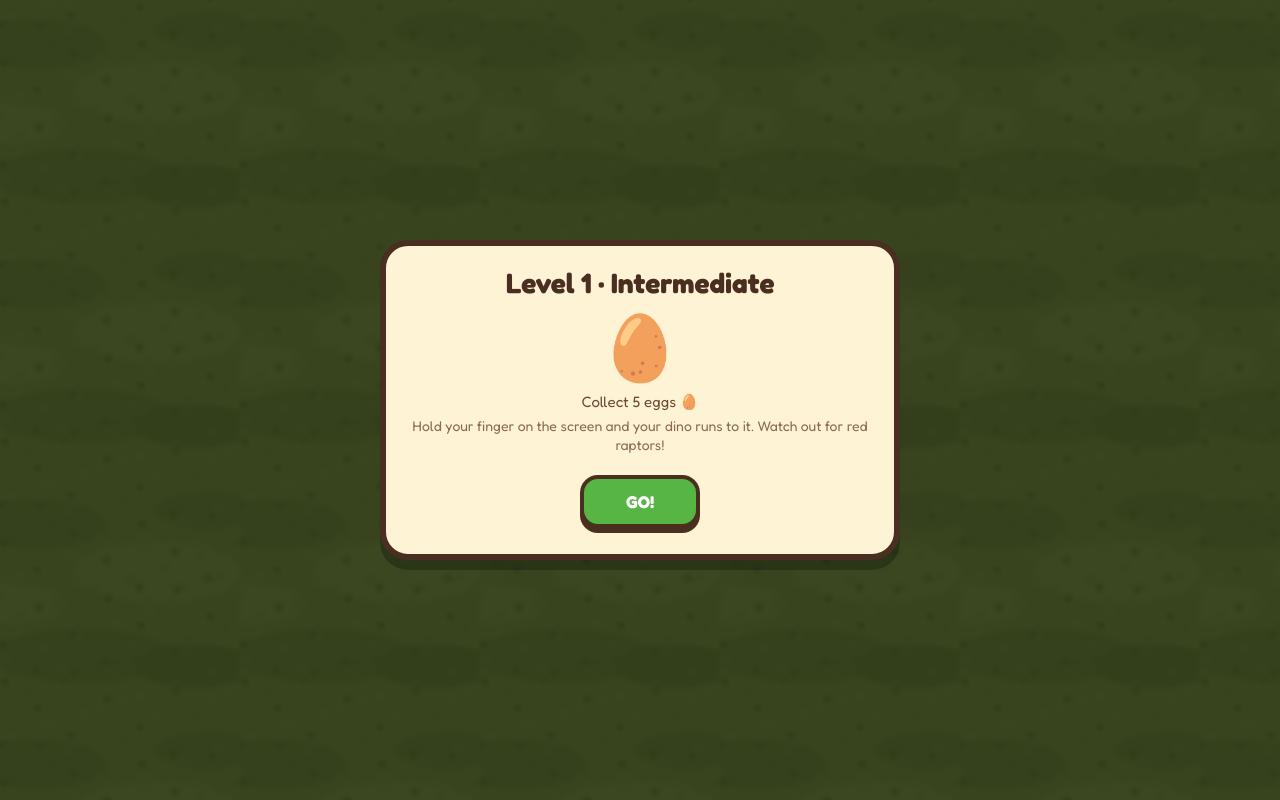
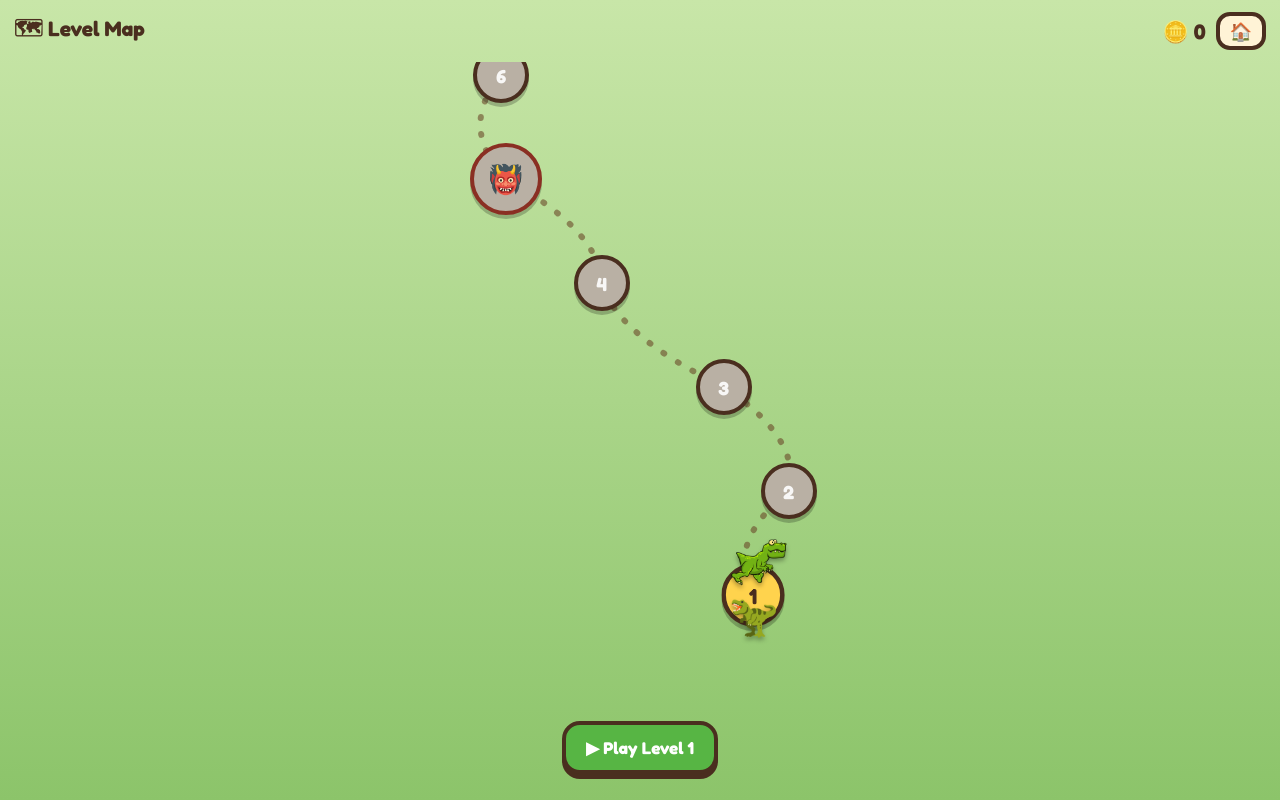
Before and after one commit to Capelard/Dino-Survival, a website: page index.html in a window 1280 px wide. Both pictures are taken after a click on the element 490 px from the left and 366 px from the top of the page. Drawn offline with Linux system fonts and the light colour scheme.

Commit message:
v2.0: Angry Birds style level map - winding dotted path, star nodes, boss nodes, dino marker hops to next level

```diff
--- a/index.html
+++ b/index.html
@@ -3,7 +3,7 @@
 <head>
 <meta charset="UTF-8">
 <meta name="viewport" content="width=device-width, initial-scale=1.0, maximum-scale=1.0, user-scalable=no">
-<title>Dino Survival v1.9</title>
+<title>Dino Survival v2.0</title>
 <link rel="manifest" href="manifest.webmanifest">
 <meta name="theme-color" content="#79c14e">
 <link rel="apple-touch-icon" href="icon-192.png">
@@ -86,6 +86,26 @@
   #btnPause{position:fixed;bottom:16px;right:14px;z-index:12;width:54px;height:54px;border-radius:50%;
     border:4px solid var(--bark);background:var(--cream);color:var(--bark);font-size:20px;font-weight:700;
     box-shadow:0 4px 0 rgba(0,0,0,.25);display:none;font-family:inherit}
+  #scrMap{flex-direction:column;padding:0;background:linear-gradient(#c8e6a8,#8cc46a)}
+  #mapHead{width:100%;display:flex;align-items:center;gap:10px;padding:12px 14px;font-weight:700;color:var(--bark);font-size:21px}
+  #mapHead .sp{flex:1}
+  #mapHead button{border:4px solid var(--bark);background:var(--cream);border-radius:14px;font-size:18px;padding:4px 10px;font-family:inherit}
+  #mapScroll{flex:1;width:100%;overflow-y:auto;position:relative;-webkit-overflow-scrolling:touch}
+  #mapPath{position:relative;width:100%}
+  #mapSvg{position:absolute;left:0;top:0;width:100%;height:100%}
+  .mapNode{position:absolute;width:56px;height:56px;margin:-28px 0 0 -28px;border-radius:50%;border:4px solid var(--bark);
+    display:flex;align-items:center;justify-content:center;font-weight:700;font-family:inherit;font-size:19px;color:#fff;
+    box-shadow:0 4px 0 rgba(0,0,0,.22);padding:0}
+  .mapNode.done{background:#57b544}
+  .mapNode.cur{background:var(--gold);color:var(--bark);animation:mapPulse 1.1s infinite}
+  .mapNode.lock{background:#b9b0a4;color:rgba(255,255,255,.9)}
+  .mapNode.boss{width:72px;height:72px;margin:-36px 0 0 -36px;font-size:28px;border-color:#8a2f23}
+  .mapNode .st{position:absolute;top:-15px;right:-4px;font-size:15px}
+  #mapMarker{position:absolute;width:48px;height:60px;pointer-events:none;z-index:3;filter:drop-shadow(0 3px 2px rgba(0,0,0,.3))}
+  #mapMarker img{height:48px;transform:scaleX(-1)}
+  #mapMarker .mfall{font-size:40px;display:none}
+  #mapFoot{width:100%;padding:10px 14px 20px;display:flex;justify-content:center}
+  @keyframes mapPulse{0%,100%{transform:scale(1)}50%{transform:scale(1.14)}}
   .hidden{display:none !important}
   .bigemo{font-size:64px;margin:6px 0}
 </style>
@@ -101,6 +121,14 @@
 <div id="lives" class="pill">❤️❤️❤️</div>
 <div id="bosshud"><div id="bossbar"><div id="bossfill"></div></div></div>
 <div id="hpwrap" class="hidden"><div id="hpbar"><div id="hpfill"></div></div></div>
+<div id="scrMap" class="overlay hidden">
+  <div id="mapHead">🗺 Level Map<span class="sp"></span><span id="mapPts"></span><button id="btnMapMenu">🏠</button></div>
+  <div id="mapScroll"><div id="mapPath">
+    <svg id="mapSvg" preserveAspectRatio="none"></svg>
+    <div id="mapMarker"><img id="mapMarkerImg" src="" onerror="this.style.display='none';this.nextElementSibling.style.display='block'"><span class="mfall">🦖</span></div>
+  </div></div>
+  <div id="mapFoot"><button id="btnMapPlay" class="btn green">▶ Play</button></div>
+</div>
 <div id="toast"></div>
 <button id="btnPause">⏸</button>
 <div id="scrPause" class="overlay hidden">
@@ -115,7 +143,7 @@
 <!-- DINO SELECT -->
 <div id="scrSelect" class="overlay">
   <div class="panel">
-    <h1>🦖 DINO SURVIVAL <span style="font-size:14px;color:#8a6a50">v1.9</span></h1>
+    <h1>🦖 DINO SURVIVAL <span style="font-size:14px;color:#8a6a50">v2.0</span></h1>
     <p class="sub">Pick your dinosaur and start playing!</p>
     <div id="diffRow" style="display:flex;gap:8px;justify-content:center;margin:2px 0 10px;flex-wrap:wrap">
       <button class="btn small gray diffbtn" data-diff="beginner">🐣 Beginner</button>
@@ -626,8 +654,8 @@ function openMiniOffer(){
   $('offerText').textContent=pendingMini.text+'  Play for bonus points, or skip and keep going.';
   hideAllOverlays();show('scrOffer');
 }
-function openShopGate(){ // after mini game or skip → intro next level
-  hideAllOverlays();showIntro();
+function openShopGate(){ // after mini game or skip → level map → intro
+  hideAllOverlays();showMap(true);
 }
 function showIntro(){
   const q=questFor(S.level);
@@ -1287,6 +1315,94 @@ function draw(){
   }
 }
 
+/* ============ LEVEL MAP ============ */
+let mapNodes={};
+function buildMap(){
+  const path=$('mapPath'),svg=$('mapSvg');
+  path.querySelectorAll('.mapNode').forEach(function(n){n.remove();});
+  const Wpx=window.innerWidth;
+  const maxL=Math.max(S.level+8,12);
+  const rowH=104,pad=110;
+  const totalH=pad*2+(maxL-1)*rowH;
+  path.style.height=totalH+'px';
+  mapNodes={};
+  for(let i=1;i<=maxL;i++){
+    mapNodes[i]={x:Wpx/2+Math.sin(i*0.85)*Math.min(Wpx*0.30,150),
+                 y:totalH-pad-(i-1)*rowH};
+  }
+  let d='',prev=null;
+  for(let i=1;i<=maxL;i++){const n=mapNodes[i];
+    if(prev){
+      const cx=(prev.x+n.x)/2+(i%2?46:-46),cy=(prev.y+n.y)/2;
+      n.ctrl={x:cx,y:cy};
+      d+=(d?' ':'')+'M'+prev.x+' '+prev.y+' Q'+cx+' '+cy+' '+n.x+' '+n.y;
+    }
+    prev=n;
+  }
+  svg.setAttribute('viewBox','0 0 '+Wpx+' '+totalH);
+  svg.setAttribute('width',Wpx);svg.setAttribute('height',totalH);
+  svg.innerHTML='<path d="'+d+'" fill="none" stroke="#6b4a2a" stroke-width="6" stroke-linecap="round" stroke-dasharray="1 16" opacity="0.6"/>';
+  for(let i=1;i<=maxL;i++){
+    const n=mapNodes[i],boss=(i%5===0);
+    const el=document.createElement('button');
+    el.className='mapNode '+(i<S.level?'done':i===S.level?'cur':'lock')+(boss?' boss':'');
+    el.style.left=n.x+'px';el.style.top=n.y+'px';
+    el.innerHTML=(boss?'👹':i)+(i<S.level?'<span class="st">⭐</span>':'');
+    (function(lv){
+      el.onclick=function(){
+        if(lv===S.level)showIntro();
+        else if(lv<S.level)toast('Level '+lv+' cleared! ⭐');
+        else toast('🔒 Beat level '+S.level+' to unlock!');
+      };
+    })(i);
+    path.appendChild(el);
+    n.el=el;
+  }
+  path.appendChild($('mapMarker'));
+}
+function bez(a,c,b,t){const u=1-t;
+  return{x:u*u*a.x+2*u*t*c.x+t*t*b.x,y:u*u*a.y+2*u*t*c.y+t*t*b.y};}
+function animateHop(a,b,done){
+  const c=b.ctrl||{x:(a.x+b.x)/2,y:(a.y+b.y)/2};
+  const m=$('mapMarker'),img=$('mapMarkerImg'),t0=performance.now(),D=1100;
+  if(img)img.style.transform=(b.x>=a.x)?'scaleX(-1)':'scaleX(1)';
+  function step(now){
+    const t=Math.min(1,(now-t0)/D);
+    const p=bez(a,c,b,t);
+    const hopY=Math.abs(Math.sin(t*Math.PI*3))*14;
+    m.style.left=(p.x-24)+'px';m.style.top=(p.y-56-hopY)+'px';
+    if(t<1)requestAnimationFrame(step);else if(done)done();
+  }
+  requestAnimationFrame(step);
+}
+function showMap(hop){
+  hideAllOverlays();hide('hud');hide('hpwrap');
+  $('btnPause').style.display='none';$('bosshud').style.display='none';$('lives').style.display='none';
+  mode='none';world=null;
+  buildMap();
+  $('mapPts').textContent='🪙 '+S.points;
+  const sp=(S.dino==='brachio')?'bronto':S.dino;
+  const img=$('mapMarkerImg');
+  img.style.display='';img.src='sprites/'+sp+'_0.png';
+  const q=questFor(S.level);
+  $('btnMapPlay').textContent=(q.type==='boss'?'👹 Boss Level '+S.level:'▶ Play Level '+S.level);
+  show('scrMap');
+  const cur=mapNodes[S.level],prev=mapNodes[S.level-1];
+  const sc=$('mapScroll'),m=$('mapMarker');
+  function put(n){m.style.left=(n.x-24)+'px';m.style.top=(n.y-56)+'px';}
+  if(hop&&prev){
+    put(prev);
+    sc.scrollTop=prev.y-sc.clientHeight*0.6;
+    $('btnMapPlay').disabled=true;
+    setTimeout(function(){animateHop(prev,cur,function(){
+      $('btnMapPlay').disabled=false;
+      sc.scrollTo({top:cur.y-sc.clientHeight*0.55,behavior:'smooth'});
+    });},450);
+  }else{
+    put(cur);
+    sc.scrollTop=cur.y-sc.clientHeight*0.55;
+  }
+}
 /* ============ PAUSE / MAIN MENU ============ */
 let paused=false;
 function setPaused(p){paused=p;if(p)show('scrPause');else hide('scrPause');}
@@ -1296,6 +1412,8 @@ $('btnResume').onclick=function(){setPaused(false);};
 $('btnRestart').onclick=function(){setPaused(false);
   if(mode==='chomp'){buildChomp();}else{startLevel();}};
 $('btnMainMenu').onclick=function(){setPaused(false);goMainMenu();};
+$('btnMapMenu').onclick=function(){goMainMenu();};
+$('btnMapPlay').onclick=function(){if(!$('btnMapPlay').disabled)showIntro();};
 window.addEventListener('keydown',function(e){if(e.key==='Escape'&&inPlay())setPaused(!paused);});
 function refreshSelect(){
   if(S.dino){
@@ -1323,15 +1441,15 @@ setDiffUI();
 document.querySelectorAll('.dcard').forEach(c=>{
   c.onclick=()=>{S.dino=c.dataset.dino;S.level=1;setPoints(0);
     S.up={power:0,armor:0,speed:0};S.owned=[];S.wearing=null;
-    saveGame();showIntro();};
+    saveGame();showMap(false);};
 });
-$('btnContinue').onclick=()=>showIntro();
+$('btnContinue').onclick=()=>showMap(false);
 $('btnStart').onclick=()=>startLevel();
 $('btnRetry').onclick=()=>{hideAllOverlays();showIntro();};
-$('btnNext').onclick=()=>{ if(!maybeOfferMini()) showIntro(); };
-$('btnBossNext').onclick=()=>{ if(!maybeOfferMini()) showIntro(); };
+$('btnNext').onclick=()=>{ if(!maybeOfferMini()) showMap(true); };
+$('btnBossNext').onclick=()=>{ if(!maybeOfferMini()) showMap(true); };
 $('btnShop').onclick=()=>{renderShop();hideAllOverlays();show('scrShop');};
-$('btnShopDone').onclick=()=>{ if(!maybeOfferMini()) showIntro(); };
+$('btnShopDone').onclick=()=>{ if(!maybeOfferMini()) showMap(true); };
 $('btnSkipMini').onclick=()=>{toast('Skipped! On to the next level.');openShopGate();};
 $('btnPlayMini').onclick=()=>{
   hideAllOverlays();
--- a/sw.js
+++ b/sw.js
@@ -1,4 +1,4 @@
-const C='dino-survival-v21';
+const C='dino-survival-v22';
 const CORE=['./','./index.html','./manifest.webmanifest','./icon-192.png','./icon-512.png'];
 self.addEventListener('install',e=>{
   e.waitUntil(caches.open(C).then(c=>c.addAll(CORE)));
```
